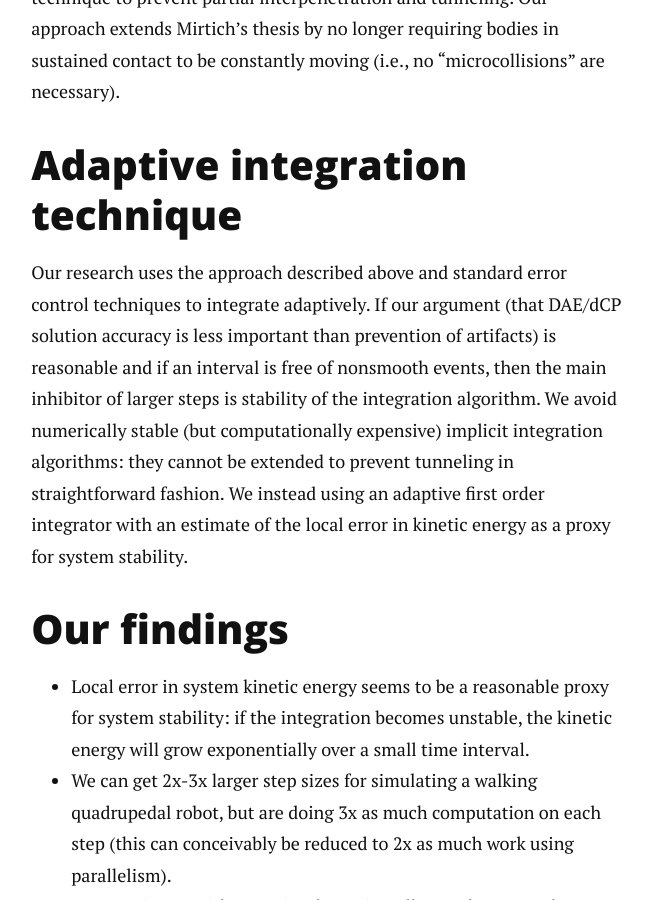
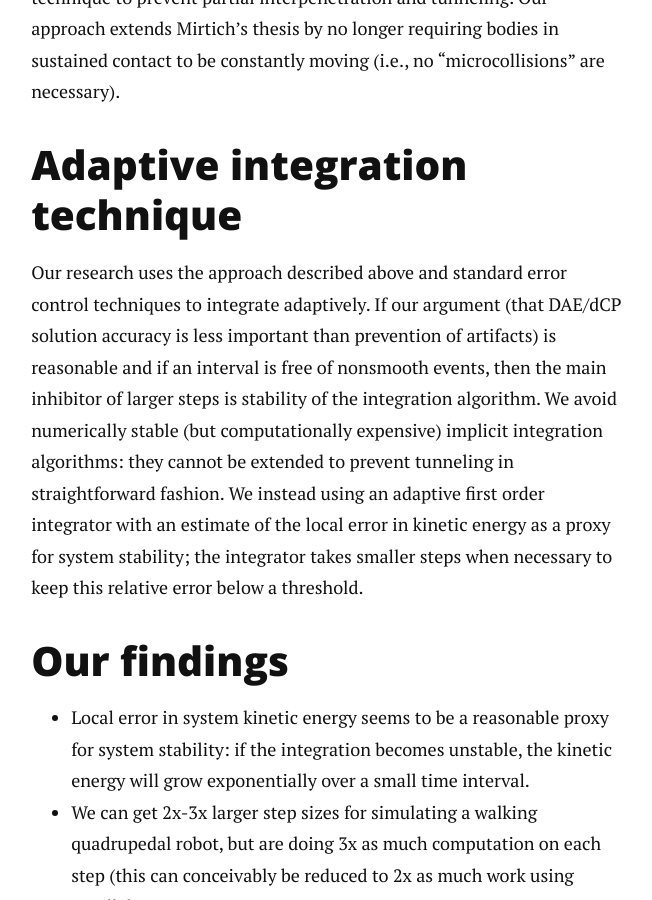
Before and after one commit to PositronicsLab/positronicslab.github.io, a Jekyll site: the page built from _posts/2015-10-18-adaptive-integration.markdown, in a window 1280 px wide and 900 px high, scrolled down 2369 px. Shown: the whole window, without its empty margins (311-963 px from the left). Built offline with Jekyll 4.4.1, drawn with Linux system fonts in a browser that asks for light colours; nearby versions of some CDN libraries; Markdown is read by kramdown in place of the engine named in the settings.

Commit message:
More updates

```diff
--- a/_posts/2015-10-18-adaptive-integration.markdown
+++ b/_posts/2015-10-18-adaptive-integration.markdown
@@ -35,7 +35,7 @@ Our simulation approach uses Mirtich's Conservative Advancement technique to pre
 
 ## Adaptive integration technique
 
-Our research uses the approach described above and standard error control techniques to integrate adaptively. If our argument (that DAE/dCP solution accuracy is less important than prevention of artifacts) is reasonable and if an interval is free of nonsmooth events, then the main inhibitor of larger steps is stability of the integration algorithm. We avoid numerically stable (but computationally expensive) implicit integration algorithms: they cannot be extended to prevent tunneling in straightforward fashion. We instead using an adaptive first order integrator with an estimate of the local error in kinetic energy as a proxy for system stability.
+Our research uses the approach described above and standard error control techniques to integrate adaptively. If our argument (that DAE/dCP solution accuracy is less important than prevention of artifacts) is reasonable and if an interval is free of nonsmooth events, then the main inhibitor of larger steps is stability of the integration algorithm. We avoid numerically stable (but computationally expensive) implicit integration algorithms: they cannot be extended to prevent tunneling in straightforward fashion. We instead using an adaptive first order integrator with an estimate of the local error in kinetic energy as a proxy for system stability; the integrator takes smaller steps when necessary to keep this relative error below a threshold.
 
 ## Our findings
 
```
